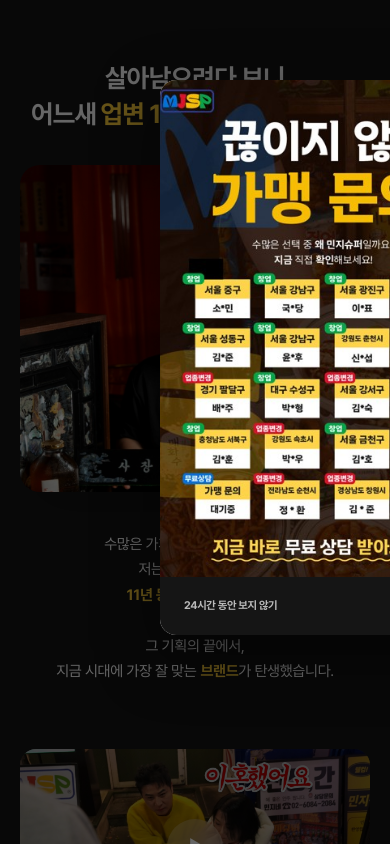
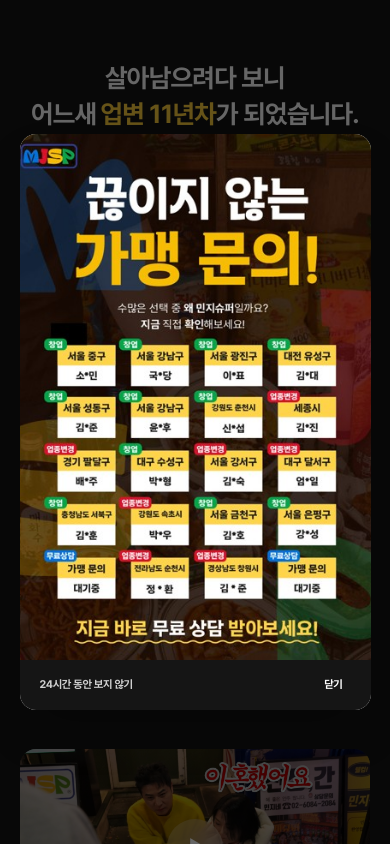
Before and after one commit to JISANGHYEOK-0901/MinjiSuper, a React (Vite) app in the folder front/: page / in a window 390 px wide. Shown: the top 844 px of the page. Built offline with nearby package versions, Linux system fonts and the light colour scheme; a web font is replaced by a local one.

Commit message:
모바일 팝업창 x layout 깨짐 현상 수정

```diff
--- a/front/src/components/PopupModal.jsx
+++ b/front/src/components/PopupModal.jsx
@@ -9,7 +9,6 @@
     const now = new Date().getTime();
 
     if (!hideUntil || now > parseInt(hideUntil)) {
-      // 대기 시간은 300ms로 유지 (체감상 즉시 실행)
       const timer = setTimeout(() => setIsOpen(true), 300);
       return () => clearTimeout(timer);
     }
@@ -27,26 +26,29 @@
     <AnimatePresence>
       {isOpen && (
         <>
-          {/* 💡 [교정] backdrop-blur 클래스를 제거하여 뒷배경이 흐릿하게 보이는 효과 제거 */}
+          {/* 💡 배경 오버레이: 흐림(blur) 효과 제거 및 투명도 조절 */}
           <motion.div
             initial={{ opacity: 0 }}
             animate={{ opacity: 1 }}
             exit={{ opacity: 0 }}
             onClick={closePopup}
-            // 💡 배경만 살짝 어둡게 처리 (blur 제거)
             className="fixed inset-0 bg-black/60 z-[9998]"
           />
 
+          {/* 💡 [교정 핵심] 위치 제어용 래퍼 컨테이너
+             - 모바일: inset-0 flex items-center justify-center (화면 정중앙 강제)
+             - PC(pc:): items-start justify-start pc:p-5 pc:top-14 (좌측 상단으로 이동)
+          */}
+          <div className="fixed inset-0 z-[9999] flex items-center justify-center pointer-events-none pc:items-start pc:justify-start pc:p-10 pc:top-10">
             <motion.div
-            initial={{ opacity: 0, scale: 0.95, y: -20 }} // 위에서 아래로 미세하게 등장
+              initial={{ opacity: 0, scale: 0.9, y: 20 }}
               animate={{ opacity: 1, scale: 1, y: 0 }}
-            exit={{ opacity: 0, scale: 0.95, y: -20 }}
-            /* 💡 [교정] 좌측 상단 적당한 위치로 고정 (fixed left-5 top-20)
-                     기존 중앙 정렬 translate 제거 */
-            className="fixed left-40 top-20 z-[9999] w-[85%] pc:w-full max-w-[380px] pc:max-w-[420px] bg-white rounded-2xl shadow-[0_20px_60px_rgba(0,0,0,0.5)] overflow-hidden"
+              exit={{ opacity: 0, scale: 0.9, y: 20 }}
+              // 💡 실제 클릭은 가능하게 설정
+              className="pointer-events-auto w-[90%] max-w-[360px] pc:max-w-[400px] bg-white rounded-2xl shadow-2xl overflow-hidden flex flex-col"
             >
               {/* 이미지 영역: image_2df6be.jpg 반영 */}
-            <div className="relative w-full aspect-[2/3] overflow-hidden">
+              <div className="relative w-full aspect-[2/3] bg-gray-100">
                 <img
                   src="/images/popup-franchise-status.jpg"
                   alt="가맹 문의 현황"
@@ -55,21 +57,22 @@
               </div>
 
               {/* 하단 컨트롤 바 */}
-            <div className="bg-[#151515] flex justify-between items-center px-6 py-5 text-white">
+              <div className="bg-[#151515] flex justify-between items-center px-5 py-4 text-white">
                 <button
                   onClick={closeFor24Hours}
-                className="text-[11px] pc:text-[13px] font-bold opacity-70 hover:opacity-100 hover:text-point-yellow transition-all break-keep"
+                  className="text-[11px] pc:text-[13px] font-bold opacity-80 hover:text-point-yellow transition-all break-keep"
                 >
                   24시간 동안 보지 않기
                 </button>
                 <button
                   onClick={closePopup}
-                className="text-[11px] pc:text-[13px] font-black hover:scale-110 transition-transform"
+                  className="text-[11px] pc:text-[13px] font-black hover:scale-110 transition-transform px-2"
                 >
                   닫기
                 </button>
               </div>
             </motion.div>
+          </div>
         </>
       )}
     </AnimatePresence>
```
Lines whose indentation alone changed are shown as unchanged.
